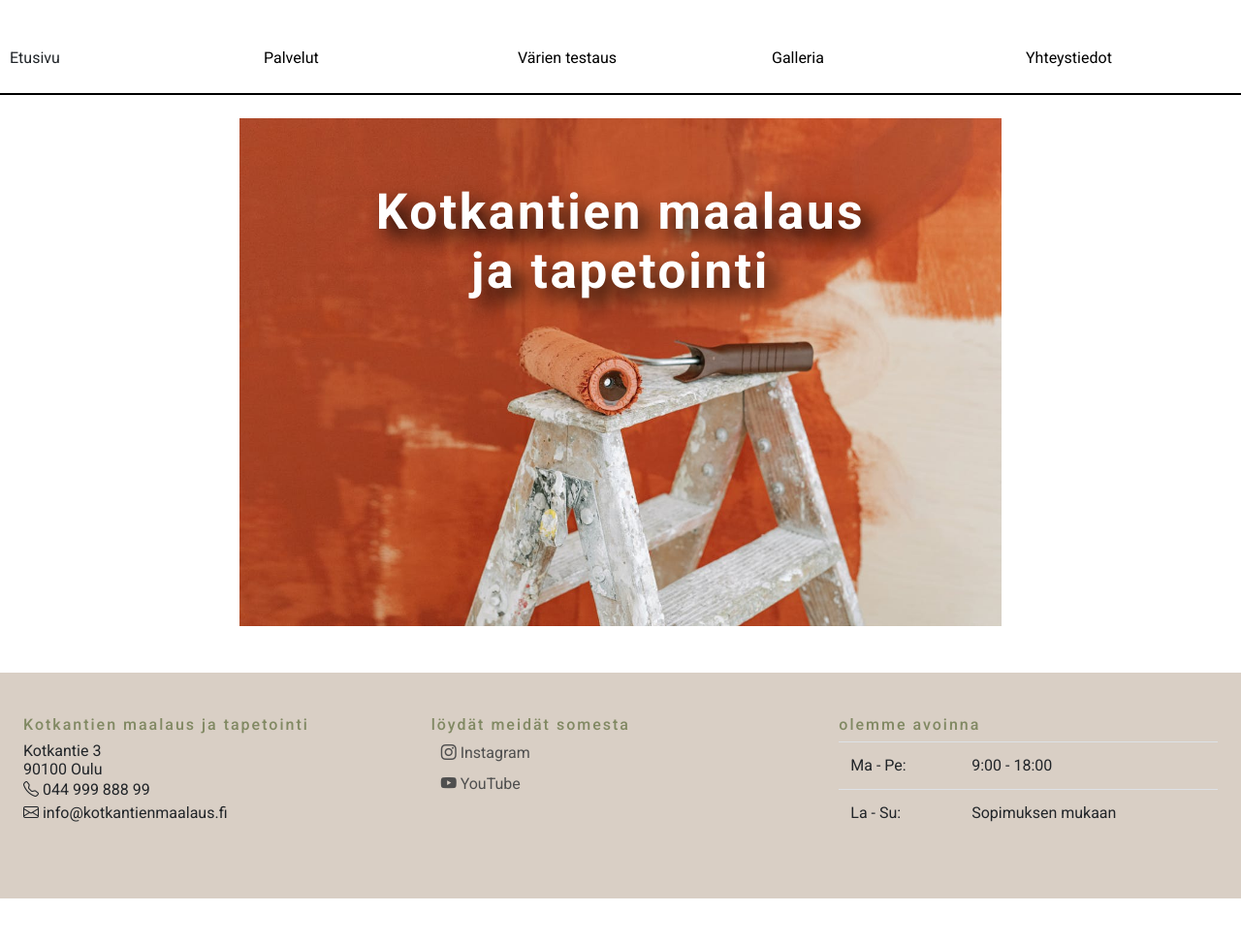
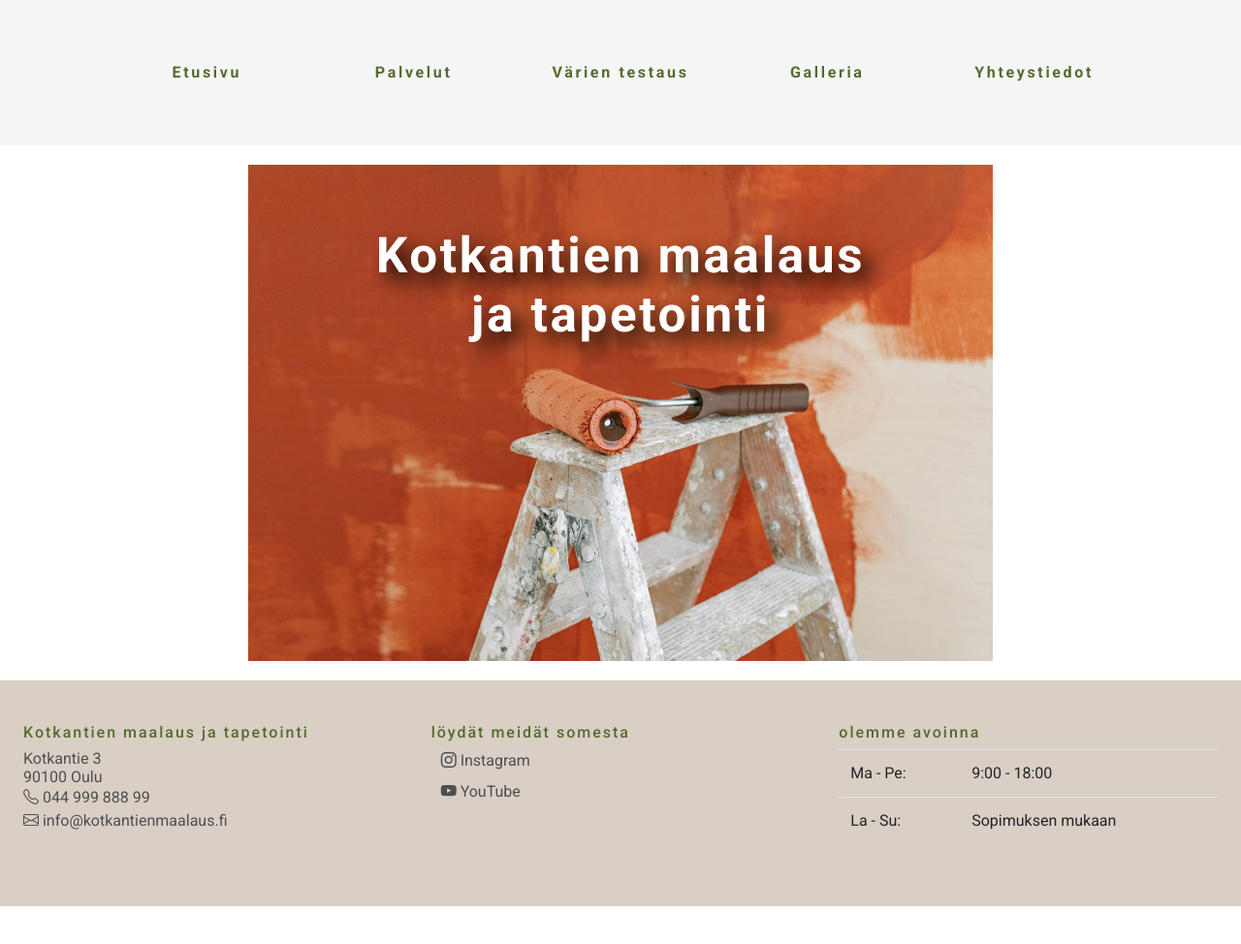
Before and after one commit to hennatoivoniemi/selainohjelmointi-nayttotyo, a plain HTML site: page index.html in a window 1280 px wide. Shown: the whole page at 97% size. After the commit the page ends 935 px from the top, so only its background shows below. Drawn offline with nearby package versions, Linux system fonts and the light colour scheme.

Commit message:
navbaria muokattu, kommentteja lisätty

```diff
--- a/css/palvelut.css
+++ b/css/palvelut.css
@@ -1,67 +1,94 @@
+/* yleinen fontti koko sivulle*/
 body{
     font-family: 'Roboto', sans-serif;
+    color: #4f4f4f;
+    background-color: #f5f5f5;
 }
+/* otsikoiden koot tehtävänannon mukaiseksi */
 h1 {
     font-size: 24px;
-    font-weight: bold;
 }
 h2, h3, h4, h5 {
     font-size: 16px;
+}
+/* vitosotsikolle tarkemmat muotoilut kuten kirjainten väliin lisää tilaa ja eri fonttiväri */
+h5{
+    letter-spacing: 2px;
+    color: #556B2F;
+    /* color: #818963; */
+    margin-top: 20px;
+}
+/* footerin taulukkoelementille muotoilu */
+table{
+    color: #4f4f4f;
+    border-color: #666;
+}
+/* navigointipalkin sisällä oleville linkeille muotoilu */
+#navbar a{
+    text-decoration: none;
+    letter-spacing: 2pt;
+    color: #556B2F;
+    /* color: #4f4f4f; */
+    padding: 10px;
     font-weight: bold;
 }
-h5{
-    letter-spacing: 2px;
-    color: #818963;
-    margin-top: 20px;
+/* footerin sisällä oleville linkeille muotoilu */
+#footer a{
+    text-decoration: none;
+    color: #4f4f4f;
+    padding:10px
 }
+/* yleisesti linkeille hover-muotoilut */
+a:hover{
+    text-decoration: none;
+    color: #4f4f4f;
+    border-radius: 4px;
+    background-color: #ee8d51c2;
+}
+/* p-elementin muotoilu */
 p{
     line-height: normal;
     margin:0;
 }
-table{
-    color: #4f4f4f;
-    border-color: #666;
+/* navigointipalkin sijainti */
+#navbarDiv{
+    top: 0;
+    z-index: 2;
 }
-input{
-    padding-right:0;
+ /* navigointipalkin yleismuotoilu */
+#navbar {
+    height: 150px;
+    box-shadow: 2px 2px 10px #4f4f4f;
+    background-color: whitesmoke;
 }
-.container-fluid{
-    padding: 0;
-}
-#navbar {
-    border-bottom: 2px black solid;
-    background-color: whitesmoke;
-    height: 100px;
-}
+/* kursorin muttaminen */
 .navLinks{
     cursor: pointer;
 }
-a{
-    text-decoration: none;
-    color: black;
-    padding: 10px;
+/* footerin containerin sijainti */
+#footerContainer{
+    bottom: 0;
 }
-a:hover{
-    text-decoration: none;
-    color: black;
-    border-radius: 4px;
-    background-color: #ee8d51c2;
+/* footerin taustaväri ja leveys */
+#footer{
+    background-color: #d9cfc5;
+    width: 100%;
 }
+/* palvelu-sivun otsikoiden muotoilu */
+.palvelutHeader{
+    font-weight: 600;
+}
+/* palvelu-sivun p-elementeille riviväliö */
+.palvelutP{
+    line-height: 1.5;
+}
+/* palvelu-sivun kuvien containeri */
 #palvelutImgDiv{
     display: flex;
     justify-content: center;
     align-items: center;
 }
+/* palvelu-sivun kuvan koko suhteessa containeriin */
 #palvelutImg{
     max-width: 60%;
 }
-#someLink{
-    cursor: pointer;
-    text-decoration: underline;
-}
-#footer{
-    background-color: #d9cfc5;
-}
-.palvelutP{
-    line-height: 1.5;
-}
--- a/index.css
+++ b/index.css
@@ -1,57 +1,83 @@
+/* yleinen fontti koko sivulle*/
 body{
     font-family: 'Roboto', sans-serif;
+    color: #4f4f4f;
 }
+/* otsikoiden koot tehtävänannon mukaiseksi */
 h1 {
     font-size: 24px;
 }
 h2, h3, h4, h5 {
     font-size: 16px;
 }
+/* vitosotsikolle tarkemmat muotoilut kuten kirjainten väliin lisää tilaa ja eri fonttiväri */
 h5{
     letter-spacing: 2px;
-    color: #818963;
+    color: #556B2F;
+    /* color: #818963; */
     margin-top: 20px;
 }
+/* footerin taulukkoelementille muotoilu */
 table{
     color: #4f4f4f;
     border-color: #666;
 }
-a{
+/* navigointipalkin sisällä oleville linkeille muotoilu */
+#navbar a{
     text-decoration: none;
-    color: black;
+    letter-spacing: 2pt;
+    color: #556B2F;
+    /* color: #4f4f4f; */
     padding: 10px;
+    font-weight: bold;
 }
+/* footerin sisällä oleville linkeille muotoilu */
+#footer a{
+    text-decoration: none;
+    color: #4f4f4f;
+    padding:10px
+}
+/* yleisesti linkeille hover-muotoilut */
 a:hover{
     text-decoration: none;
-    color: black;
+    color: #4f4f4f;
     border-radius: 4px;
     background-color: #ee8d51c2;
 }
+/* p-elementin muotoilu */
 p{
     line-height: normal;
     margin:0;
 }
-.container-fluid{
-    padding: 0;
+/* navigointipalkin sijainti */
+ #navbarDiv{
+    top: 0;
+    z-index: 2;
+ }
+ /* navigointipalkin yleismuotoilu */
+#navbar {
+    height: 150px;
+    font-weight: 500;
+    background-color: whitesmoke;
 }
-#navbar {
-    border-bottom: 2px black solid;
-}
+/* kursorin muttaminen */
 .navLinks{
     cursor: pointer;
 }
-
+/* etusivun kuvan containeri */
 #headerImgDiv{
     width: 60%;
     max-width: 100%;
     display: flex;
     justify-content: center;
+    margin-top:20px;
+    margin-bottom: 20px;
 }
+/* etusivun kuvan koko */
 #headerImg{
     width: 100%;
-
 }
-
+/* etusivun tekstin containeri*/
 #headerTextDiv{
     width: 70%;
     top: 25%;
@@ -62,14 +88,18 @@ p{
     text-wrap: wrap;
     letter-spacing: 2pt;
 }
-
+/* etusivun header-tekstin muotoilu */
 #headerText{
-    font-family: 'Roboto', sans-serif;
     color: white;
     text-shadow: 10px 10px 20px black;
     font-size: 4vw;
     font-weight: bold;
 }
+/* footerin containerin sijainti sivulla */
+#footerContainer{
+    bottom: 0;
+}
+/* footerin taustaväri ja leveys */
 #footer{
     background-color: #d9cfc5;
     width: 100%;
--- a/index.html
+++ b/index.html
@@ -16,54 +16,56 @@
 </head>
 
 <body>
-    <div class="container-fluid">
-        <div class="row my-4 py-4" id="navbar">
-            <div class="col navLinks"><a>Etusivu</a></div>
-            <div class="col navLinks"><a href="./palvelut.html">Palvelut</a></div>
-            <div class="col navLinks"><a href="./testaus.html">Värien testaus</a></div>
-            <div class="col navLinks"><a href="./galleria.html">Galleria</a></div>
-            <div class="col navLinks"><a href="./yhteystiedot.html">Yhteystiedot</a></div>
+    <!-- tässä navigointipalkki -->
+    <div class="container-fluid position-sticky" id="navbarDiv">
+        <div class="row py-4 justify-content-center " id="navbar">
+            <div class="col-2 my-auto navLinks d-flex justify-content-center"><a href="./index.html">Etusivu</a></div>
+            <div class="col-2 my-auto navLinks d-flex justify-content-center"><a href="./palvelut.html">Palvelut</a>
+            </div>
+            <div class="col-2 my-auto navLinks d-flex justify-content-center"><a href="./testaus.html">Värien
+                    testaus</a></div>
+            <div class="col-2 my-auto navLinks d-flex justify-content-center"><a href="./galleria.html">Galleria</a>
+            </div>
+            <div class="col-2 my-auto navLinks d-flex justify-content-center"><a
+                    href="./yhteystiedot.html">Yhteystiedot</a></div>
         </div>
+    </div>
 
-    </div>
-    <div class="container-fluid">
+    <!-- tässä etusivun kuva ja yrityksen nimi -->
+    <div class="container-fluid position-relative" id="middleContainerDiv">
         <div class="row justify-content-center">
             <div class="position-relative" id="headerImgDiv">
                 <img class="img-fluid mx-auto" id="headerImg" src="./asssets/pexels-ivan-samkov-5798984.jpg" />
                 <div class="position-absolute" id="headerTextDiv">
+                    <!-- tämän h1 otsikon koko eri kuin tehtävänannossa, etusivu olisi näyttänyt tosi kököltä liian pienen tekstin kanssa, eli otin tietoisen irtioton tehtävänannosta tässä kohtaa. -->
                     <h1 id="headerText">Kotkantien maalaus ja tapetointi</h1>
                 </div>
             </div>
         </div>
+    </div>
 
-    </div>
-    <div class="container-fluid">
-    <footer class="" id="footer">
+    <!-- tästä alkaa footer -->
+    <div class="container-fluid px-0 " id="footerContainer">
+        <footer class="footer position-absolute" id="footer">
 
-            <div class="row my-5 p-4">
+            <div class="row p-4">
                 <div class="col-lg-4 col-md-12">
                     <h5>Kotkantien maalaus ja tapetointi</h5>
                     <div>
-                        <!-- <p><b>Kotkantien maalaus ja tapetonti</b></p> -->
                         <p>Kotkantie 3</p>
                         <p>90100 Oulu</p>
                         <div><i class="bi bi-telephone"></i> 044 999 888 99</div>
                         <div><i class="bi bi-envelope"></i> info@kotkantienmaalaus.fi</div>
                     </div>
-                    <!-- <p>
-                  Lorem ipsum dolor sit amet consectetur, adipisicing elit. Iste atque ea quis
-                  molestias. Fugiat pariatur maxime quis culpa corporis vitae repudiandae aliquam
-                  voluptatem veniam, est atque cumque eum delectus sint!
-                </p> -->
                 </div>
                 <div class="col-lg-4 col-md-6">
                     <h5>löydät meidät somesta</h5>
                     <ul class="list-unstyled">
                         <li class="mb-2">
-                            <a href="" style="color: #4f4f4f;"><i class="bi bi-instagram"></i> Instagram</a>
+                            <a href=""><i class="bi bi-instagram"></i> Instagram</a>
                         </li>
                         <li class="mb-2">
-                            <a href="" style="color: #4f4f4f;"><i class="bi bi-youtube"></i> YouTube</a>
+                            <a href=""><i class="bi bi-youtube"></i> YouTube</a>
                         </li>
                     </ul>
                 </div>
@@ -83,13 +85,8 @@
                     </table>
                 </div>
             </div>
-
-        <!-- <div class="text-center p-3" style="background-color: rgba(0, 0, 0, 0.2);">
-            © 2020 Copyright:
-            <a class="text-dark" href="https://mdbootstrap.com/">MDBootstrap.com</a>
-          </div> -->
-    </footer>
-</div>
+        </footer>
+    </div>
 
 
 
```
Also changed, not shown: palvelut.html (+38 -38 lines).
